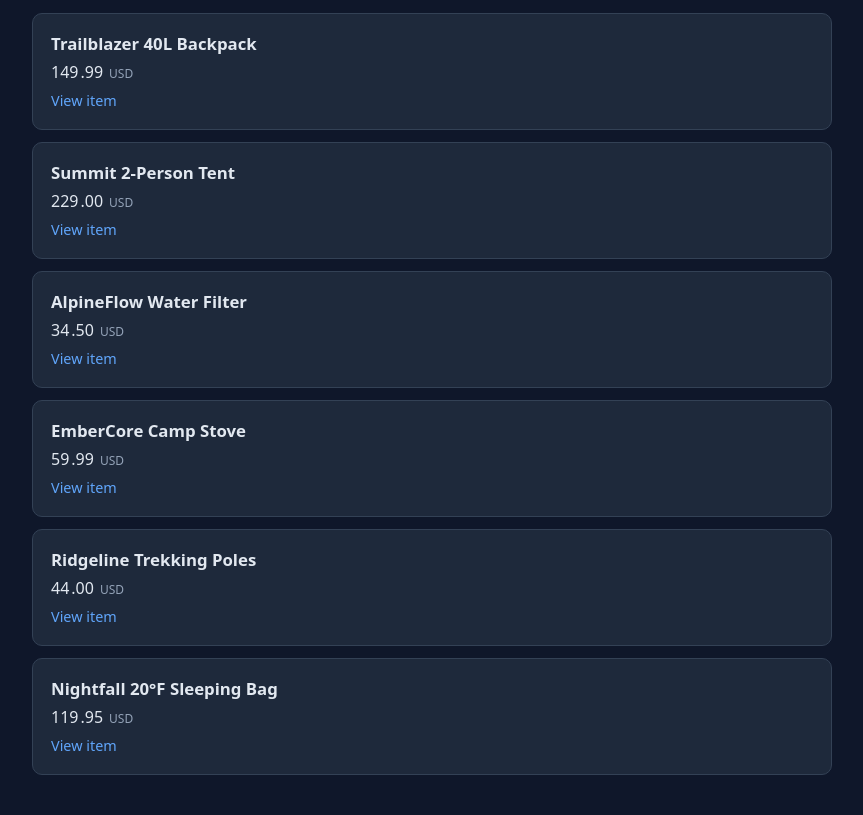
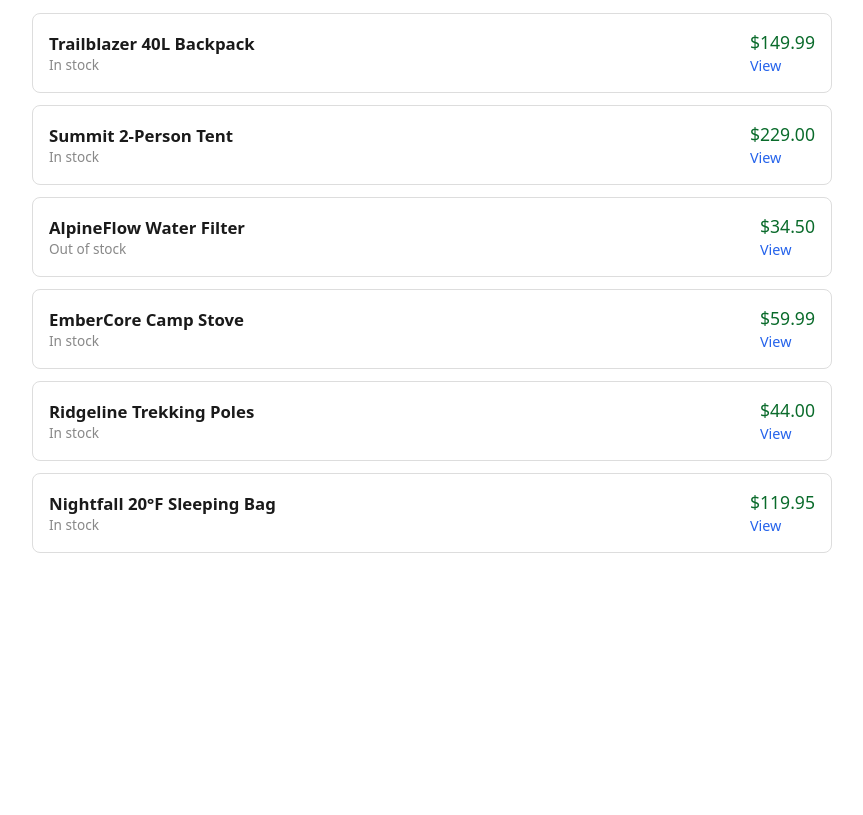
Before and after one commit to ommo007/webmend, a website: page demo-site/index.html in a window 1280 px wide. Shown: the part 112-927 px from the top of the page, without its empty margins (208-1071 px from the left). After the commit the page ends 800 px from the top, so only its background shows below. Drawn offline with Linux system fonts and the light colour scheme.

Commit message:
Revert vendored demo-site/index.html to v1 (accidental commit targeted this repo, not the live gearnest-demo repo)

```diff
--- a/demo-site/index.html
+++ b/demo-site/index.html
@@ -5,60 +5,85 @@
 <title>GearNest — Outdoor Gear Catalog</title>
 <meta name="viewport" content="width=device-width, initial-scale=1" />
 <style>
-  body { font-family: system-ui, sans-serif; max-width: 800px; margin: 40px auto; padding: 0 16px; color: #1a1a1a; background: #0f172a; color: #e2e8f0; }
+  body { font-family: system-ui, sans-serif; max-width: 800px; margin: 40px auto; padding: 0 16px; color: #1a1a1a; }
   h1 { margin-bottom: 4px; }
-  .subtitle { color: #94a3b8; margin-top: 0; }
-  .item { border: 1px solid #334155; border-radius: 10px; padding: 18px; margin-bottom: 12px; background: #1e293b; }
-  .item-heading { margin: 0 0 6px 0; font-size: 1.05em; }
-  .cost { display: flex; align-items: baseline; gap: 2px; margin-bottom: 6px; }
-  .cost .currency-code { font-size: 0.75em; color: #94a3b8; margin-left: 4px; }
-  .cta a { text-decoration: none; color: #60a5fa; font-size: 0.9em; }
+  .subtitle { color: #666; margin-top: 0; }
+  .product-card { border: 1px solid #ddd; border-radius: 8px; padding: 16px; margin-bottom: 12px; display: flex; justify-content: space-between; align-items: center; }
+  .name { font-weight: 600; font-size: 1.05em; }
+  .price { font-size: 1.1em; color: #0a6b2b; }
+  .stock { font-size: 0.85em; color: #888; }
+  .details-link { text-decoration: none; color: #2563eb; font-size: 0.9em; }
 </style>
 </head>
 <body>
 <h1>GearNest</h1>
-<p class="subtitle">Outdoor gear catalog — layout v2 (redesign, schema demo webmend/wemakedevs Scrape-Verse)</p>
+<p class="subtitle">Outdoor gear catalog — layout v1 (schema demo webmend/wemakedevs Scrape-Verse)</p>
 
-<!-- Redesign notes: name is now inside a nested span, price is split into
-     amount/cents/currency spans, and stock is a data attribute instead of
-     visible text — the kind of change that silently breaks CSS-selector
-     scrapers while the page still looks fine to a human. -->
+<div class="product-card" id="sku-1">
+  <div>
+    <div class="name">Trailblazer 40L Backpack</div>
+    <div class="stock">In stock</div>
+  </div>
+  <div>
+    <div class="price">$149.99</div>
+    <a class="details-link" href="#sku-1">View</a>
+  </div>
+</div>
 
-<article class="item" id="sku-1" data-availability="true">
-  <h3 class="item-heading"><span>Trailblazer 40L Backpack</span></h3>
-  <div class="cost"><span class="amount">149</span><span class="cents">.99</span><span class="currency-code">USD</span></div>
-  <div class="cta"><a href="#sku-1">View item</a></div>
-</article>
+<div class="product-card" id="sku-2">
+  <div>
+    <div class="name">Summit 2-Person Tent</div>
+    <div class="stock">In stock</div>
+  </div>
+  <div>
+    <div class="price">$229.00</div>
+    <a class="details-link" href="#sku-2">View</a>
+  </div>
+</div>
 
-<article class="item" id="sku-2" data-availability="true">
-  <h3 class="item-heading"><span>Summit 2-Person Tent</span></h3>
-  <div class="cost"><span class="amount">229</span><span class="cents">.00</span><span class="currency-code">USD</span></div>
-  <div class="cta"><a href="#sku-2">View item</a></div>
-</article>
+<div class="product-card" id="sku-3">
+  <div>
+    <div class="name">AlpineFlow Water Filter</div>
+    <div class="stock">Out of stock</div>
+  </div>
+  <div>
+    <div class="price">$34.50</div>
+    <a class="details-link" href="#sku-3">View</a>
+  </div>
+</div>
 
-<article class="item" id="sku-3" data-availability="false">
-  <h3 class="item-heading"><span>AlpineFlow Water Filter</span></h3>
-  <div class="cost"><span class="amount">34</span><span class="cents">.50</span><span class="currency-code">USD</span></div>
-  <div class="cta"><a href="#sku-3">View item</a></div>
-</article>
+<div class="product-card" id="sku-4">
+  <div>
+    <div class="name">EmberCore Camp Stove</div>
+    <div class="stock">In stock</div>
+  </div>
+  <div>
+    <div class="price">$59.99</div>
+    <a class="details-link" href="#sku-4">View</a>
+  </div>
+</div>
 
-<article class="item" id="sku-4" data-availability="true">
-  <h3 class="item-heading"><span>EmberCore Camp Stove</span></h3>
-  <div class="cost"><span class="amount">59</span><span class="cents">.99</span><span class="currency-code">USD</span></div>
-  <div class="cta"><a href="#sku-4">View item</a></div>
-</article>
+<div class="product-card" id="sku-5">
+  <div>
+    <div class="name">Ridgeline Trekking Poles</div>
+    <div class="stock">In stock</div>
+  </div>
+  <div>
+    <div class="price">$44.00</div>
+    <a class="details-link" href="#sku-5">View</a>
+  </div>
+</div>
 
-<article class="item" id="sku-5" data-availability="true">
-  <h3 class="item-heading"><span>Ridgeline Trekking Poles</span></h3>
-  <div class="cost"><span class="amount">44</span><span class="cents">.00</span><span class="currency-code">USD</span></div>
-  <div class="cta"><a href="#sku-5">View item</a></div>
-</article>
-
-<article class="item" id="sku-6" data-availability="true">
-  <h3 class="item-heading"><span>Nightfall 20°F Sleeping Bag</span></h3>
-  <div class="cost"><span class="amount">119</span><span class="cents">.95</span><span class="currency-code">USD</span></div>
-  <div class="cta"><a href="#sku-6">View item</a></div>
-</article>
+<div class="product-card" id="sku-6">
+  <div>
+    <div class="name">Nightfall 20°F Sleeping Bag</div>
+    <div class="stock">In stock</div>
+  </div>
+  <div>
+    <div class="price">$119.95</div>
+    <a class="details-link" href="#sku-6">View</a>
+  </div>
+</div>
 
 </body>
 </html>
```
